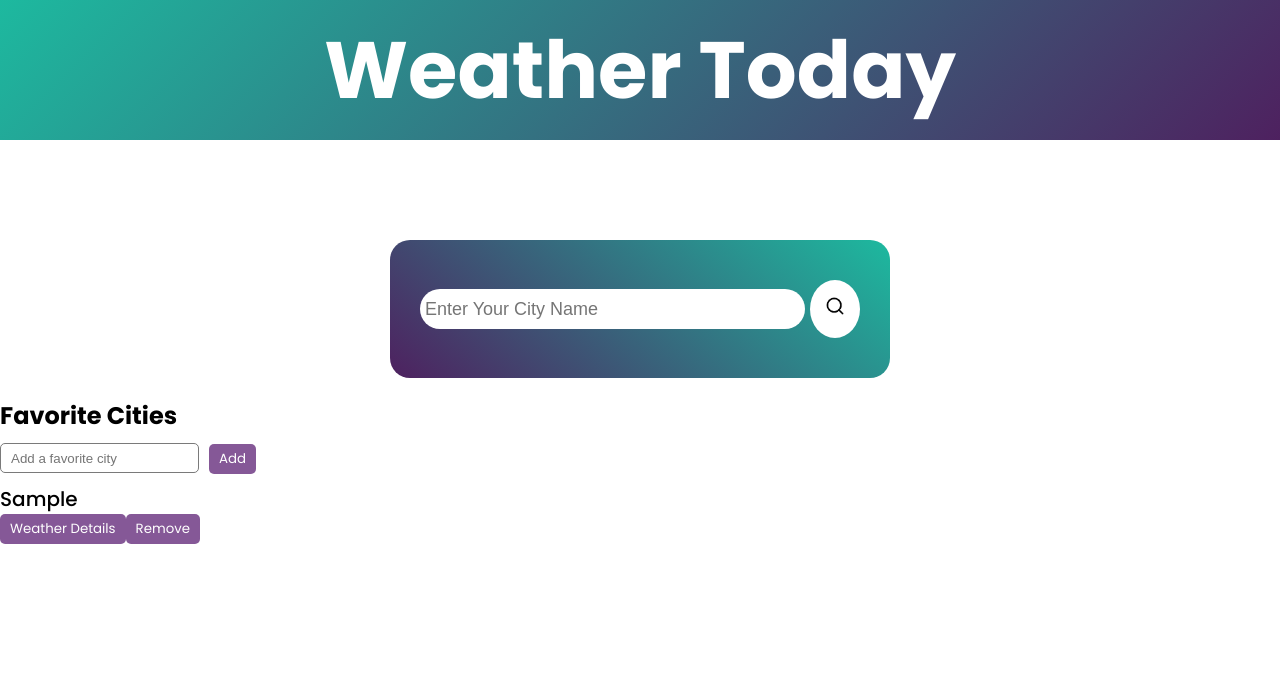
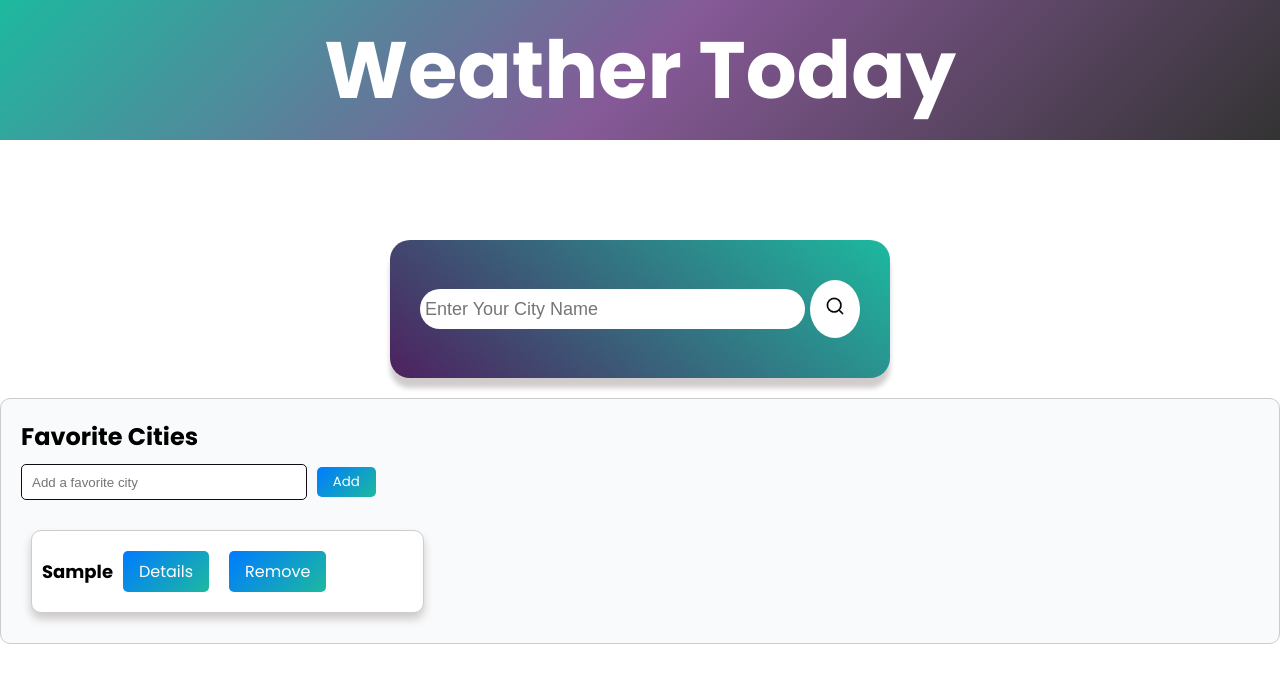
Before and after one commit to StormRobert/WeatherReactapp., a React (Create React App) app in the folder weather-react-app/: page / in a window 1280 px wide. Both pictures are taken after typing "Sample" into the empty fields and a click on the button "Add". Shown: the top 682 px of the page. Built offline with nearby package versions, Linux system fonts and the light colour scheme; no server answers.

Commit message:
styling and editing

```diff
--- a/weather-react-app/src/App.css
+++ b/weather-react-app/src/App.css
@@ -9,6 +9,7 @@
   --light-two: #f9fafb;
   --light-three: #f6f7fb;
   --light-four: #1db99f;
+  --light-five: #007BFF;
 }
 
 /* General styles */
@@ -29,8 +30,8 @@ h1 {
   font-size: 80px;
   text-align: center;
   margin: 0;
-  background: linear-gradient(135deg, #1db99f, #581a70b9), #333;
-  color: #fff;
+  background: linear-gradient(135deg, #1db99f, #581a70b9, #333);
+  color: var(--light-one);
   padding: 10px;
 }
 
@@ -43,6 +44,7 @@ h1 {
   padding: 40px 30px;
   background: linear-gradient(220deg, #1db99f, #581a70b9), #333;
   color: var(--light-four);
+  box-shadow: 0 10px 5px rgba(26, 1, 1, 0.2);
 }
 
 .search {
@@ -102,22 +104,6 @@ h1 {
   margin-top: 10px;
 }
 
-/* Styling the toggle button */
-/* .toggle-button {
-  background-color: #007BFF;
-  color: #fff;
-  border: none;
-  border-radius: 5px;
-  padding: 10px 20px;
-  cursor: pointer;
-  margin-top: 10px;
-}
-
-/* Add a hover effect */
-/* .toggle-button:hover {
-  background-color: #8900b3;
-} */ */
-
 .column {
   display: flex;
   align-items: center;
@@ -139,6 +125,10 @@ h1 {
 } */
 .favorite-cities {
   margin-top: 20px;
+  padding: 20px;
+  border: 1px solid #ccc;
+  border-radius: 10px;
+  background-color: var(--light-two);
 }
 
 .favorite-cities h2 {
@@ -146,22 +136,29 @@ h1 {
   margin-bottom: 10px;
 }
 
+.favorite-cities div {
+  display: flex;
+  align-items: center;
+}
+
 .favorite-cities input {
-  height: 30px;
+  flex: 0.23;
+  height: 36px;
   outline: 0;
-  border: 1px solid var(--dark-two);
+  border: 1px solid var(--dark-three);
   padding: 5px 10px;
   border-radius: 5px;
   margin-right: 10px;
 }
 
 .favorite-cities button {
-  background-color: var(--main-color);
-  color: #fff;
+  background: linear-gradient(135deg, #007BFF, #1db99f);
+  color: var(--light-one);
   border: none;
   border-radius: 5px;
-  padding: 5px 10px;
+  padding: 5px 16px;
   cursor: pointer;
+  transition: all 0.3s ease;
 }
 
 .favorite-cities ul {
@@ -169,34 +166,47 @@ h1 {
   padding: 0;
 }
 
-.favorite-cities li {
+.favorite-cities .city-cards {
   display: flex;
-  justify-content: space-between;
-  align-items: center;
-  margin-top: 5px;
+  flex-wrap: wrap;
+  margin-top: 20px;
 }
 
-.favorite-cities li button {
-  background-color: #ff6464;
-  color: #fff;
-  border: none;
-  border-radius: 5px;
-  padding: 3px 6px;
-  cursor: pointer;
+.favorite-cities .city-card {
+  border: 1px solid #cecccc;
+  border-radius: 10px;
+  background-color: var(--light-one);
+  margin: 10px;
+  padding: 10px;
+  box-shadow: 0 6px 10px rgba(26, 1, 1, 0.2);
+  text-align: center;
+  width: calc(33.33% - 20px);
 }
 
-/* Add a hover effect for favorite cities */
-.favorite-cities li:hover {
-  background-color: var(--light-three);
+.favorite-cities .city-card h3 {
+  font-size: 18px;
 }
 
-.favorite-cities h3 {
-  font-size: 20px;
+.favorite-cities .city-card div {
   margin-top: 10px;
-  font-weight: 500;
 }
 
-.favorite-cities p {
+.favorite-cities .city-card p {
   font-size: 16px;
   margin: 5px 0;
 }
+
+.favorite-cities .city-card button {
+  margin: 10px;
+  background-color: #007BFF;
+  color: #fff;
+
+  border-radius: 5px;
+  padding: 8px 16px;
+  cursor: pointer;
+  font-size: 16px;
+}
+
+.favorite-cities .city-card button:hover {
+  background-color: var(--main-color);
+}
--- a/weather-react-app/src/components/FavoriteCities.js
+++ b/weather-react-app/src/components/FavoriteCities.js
@@ -4,7 +4,6 @@ const FavoriteCities = () => {
   const [favoriteCities, setFavoriteCities] = useState([]);
   const [newCity, setNewCity] = useState('');
   const [selectedCities, setSelectedCities] = useState({});
-
 
   useEffect(() => {
     const storedCities = JSON.parse(localStorage.getItem('favoriteCities'));
@@ -18,7 +17,7 @@ const FavoriteCities = () => {
       const updatedCities = [...favoriteCities, newCity];
       setFavoriteCities(updatedCities);
       localStorage.setItem('favoriteCities', JSON.stringify(updatedCities));
-        fetchWeather(newCity);
+      toggleWeather(newCity);
     }
     setNewCity('');
   };
@@ -32,7 +31,12 @@ const FavoriteCities = () => {
     setSelectedCities(updatedSelectedCities);
   };
 
-    const fetchWeather = async (city) => {
+  const toggleWeather = async (city) => {
+    if (selectedCities[city]) {
+      const updatedSelectedCities = { ...selectedCities };
+      delete updatedSelectedCities[city];
+      setSelectedCities(updatedSelectedCities);
+    } else {
       try {
         const apiKey = 'a48cfa75630ececfa09f7d5f9fd5cf6b';
         const apiUrl = `https://api.openweathermap.org/data/2.5/weather?&q=${city}&appid=${apiKey}&units=metric`;
@@ -45,8 +49,8 @@ const FavoriteCities = () => {
       } catch (error) {
         console.error('An error occurred:', error);
       }
+    }
   };
-
 
   return (
     <div className="favorite-cities">
@@ -71,7 +75,9 @@ const FavoriteCities = () => {
                 <p>Wind Speed: {selectedCities[city].wind.speed} km/h</p>
               </div>
             )}
-            <button onClick={() => fetchWeather(city)}>Weather Details</button>
+            <button onClick={() => toggleWeather(city)}>
+              {selectedCities[city] ? 'Hide Weather' : ' Details'}
+            </button>
             <button onClick={() => removeFavoriteCity(city)}>Remove</button>
           </div>
         ))}
```
Lines whose indentation alone changed are shown as unchanged.
